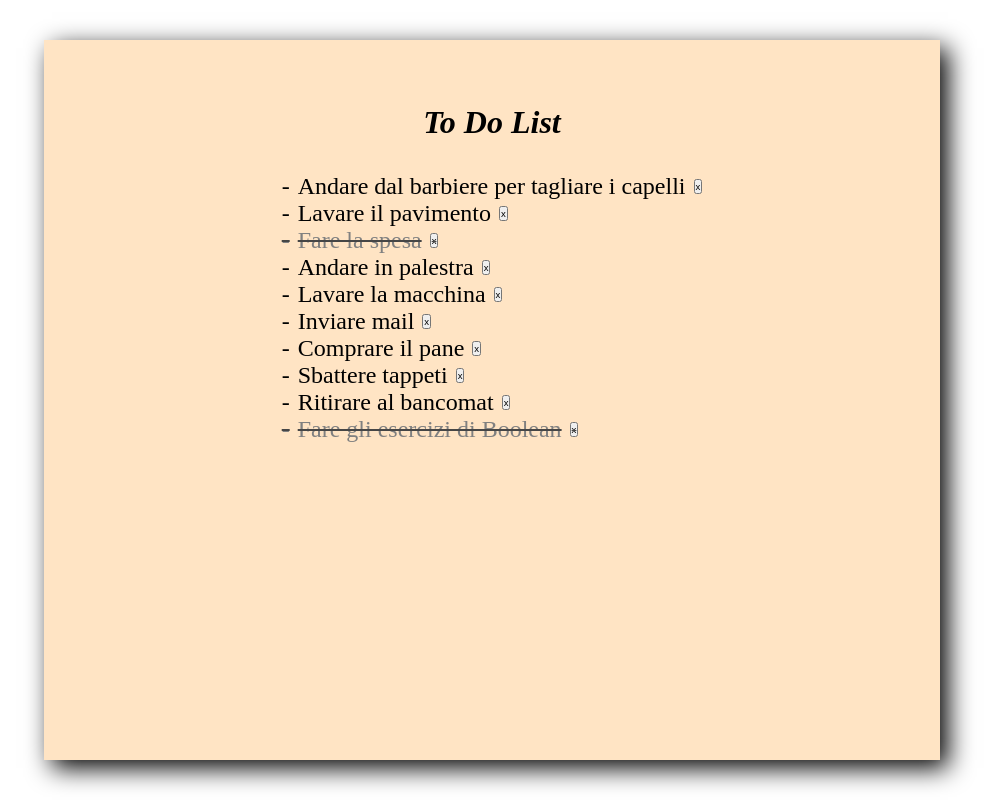
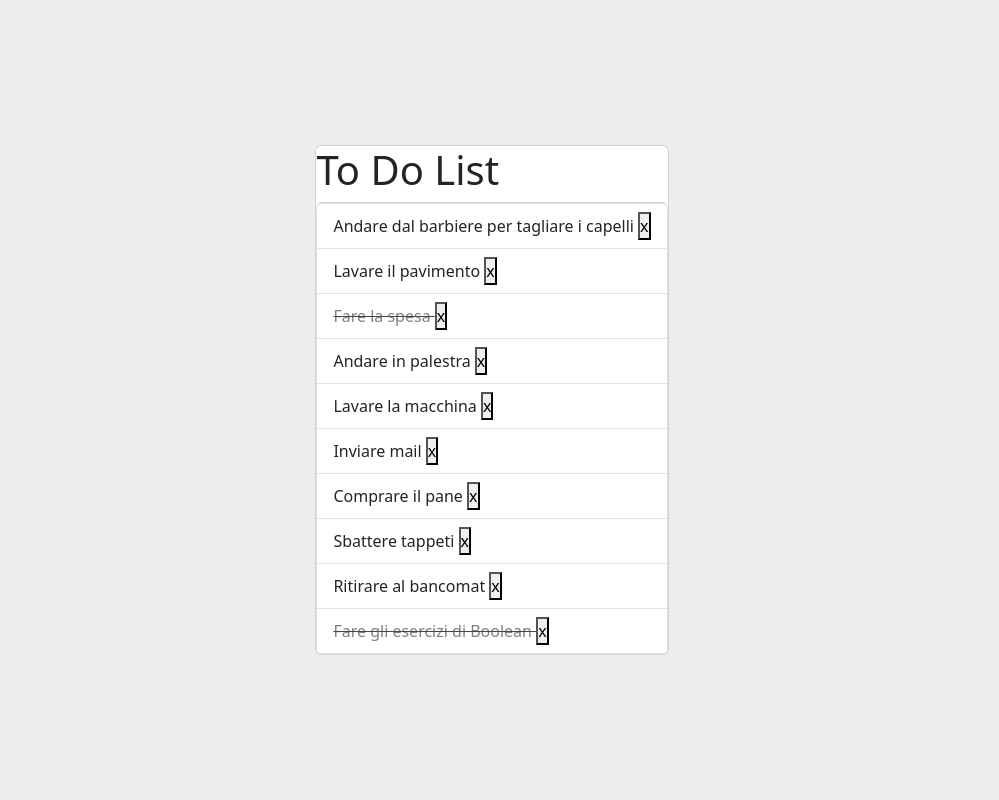
Before and after one commit to agostinoluca/vue-todolist, a Vue app: page / in a window 1280 px wide. Shown: the whole page, without its empty margins (148-1147 px from the left). Built offline with nearby package versions, Linux system fonts and the light colour scheme.

Commit message:
add readme add bootstrap edit css and template

```diff
--- a/index.html
+++ b/index.html
@@ -3,6 +3,14 @@
   <head>
     <meta charset="UTF-8" />
     <link rel="icon" type="image/svg+xml" href="/vite.svg" />
+
+    <!-- Bootstrap CSS v5.2.1 -->
+    <link
+    href="https://cdn.jsdelivr.net/npm/bootstrap@5.3.2/dist/css/bootstrap.min.css"
+    rel="stylesheet"
+    integrity="sha384-T3c6CoIi6uLrA9TneNEoa7RxnatzjcDSCmG1MXxSR1GAsXEV/Dwwykc2MPK8M2HN"
+    crossorigin="anonymous"/>
+
     <meta name="viewport" content="width=device-width, initial-scale=1.0" />
     <title>Vue To Do List</title>
   </head>
--- a/src/App.vue
+++ b/src/App.vue
@@ -35,12 +35,14 @@ export default {
 
 <template>
 <div class="container">
-  <div class="paper">
+  <div class="card">
     <h1>{{ name }}</h1>
-    <ul class="toDoList" v-if="toDo.length > 0">
-      <li v-for="(todo, index) in toDo" :key="index" @click="toggleDone(index)" :class="{ 'completed': todo.done }">
+    <ul class="list-group" v-if="toDo.length > 0">
+      <li class="list-group-item" v-for="(todo, index) in toDo" :key="index" @click="toggleDone(index)" :class="{ 'completed': todo.done }">
         {{ todo.text }}
-        <button @click="removeTodo(index)">x</button>
+        <span>
+          <button @click="removeTodo(index)">x</button>
+        </span>
       </li>
     </ul>
     <div v-else>
--- a/src/style.css
+++ b/src/style.css
@@ -2,6 +2,10 @@
   padding: 0;
   margin: 0;
   box-sizing: border-box;
+}
+
+body {
+  background-color: #ededed;
 }
 
 .container {
@@ -11,22 +15,6 @@
   align-items: center;
   height: 100vh;
   width: 100vw;
-}
-
-.paper {
-  width: 70%;
-  height: 90%;
-  background-color: bisque;
-  padding: 2rem;
-  display: flex;
-  flex-direction: column;
-  align-items: center;
-  box-shadow: 0.5rem 0.5rem 1.5rem black;
-}
-
-.paper h1 {
-  margin-top: 2rem;
-  font-style: italic;
 }
 
 .toDoList {
@@ -49,10 +37,6 @@
   content: '-';
 }
 
-.toDoList button {
-  font-size: 0.6rem;
-}
-
 .completed {
   text-decoration: line-through rgb(70, 70, 70);
   color: gray;
```
Also changed, not shown: 1 other file (tests, documents, lock files or other folders).
